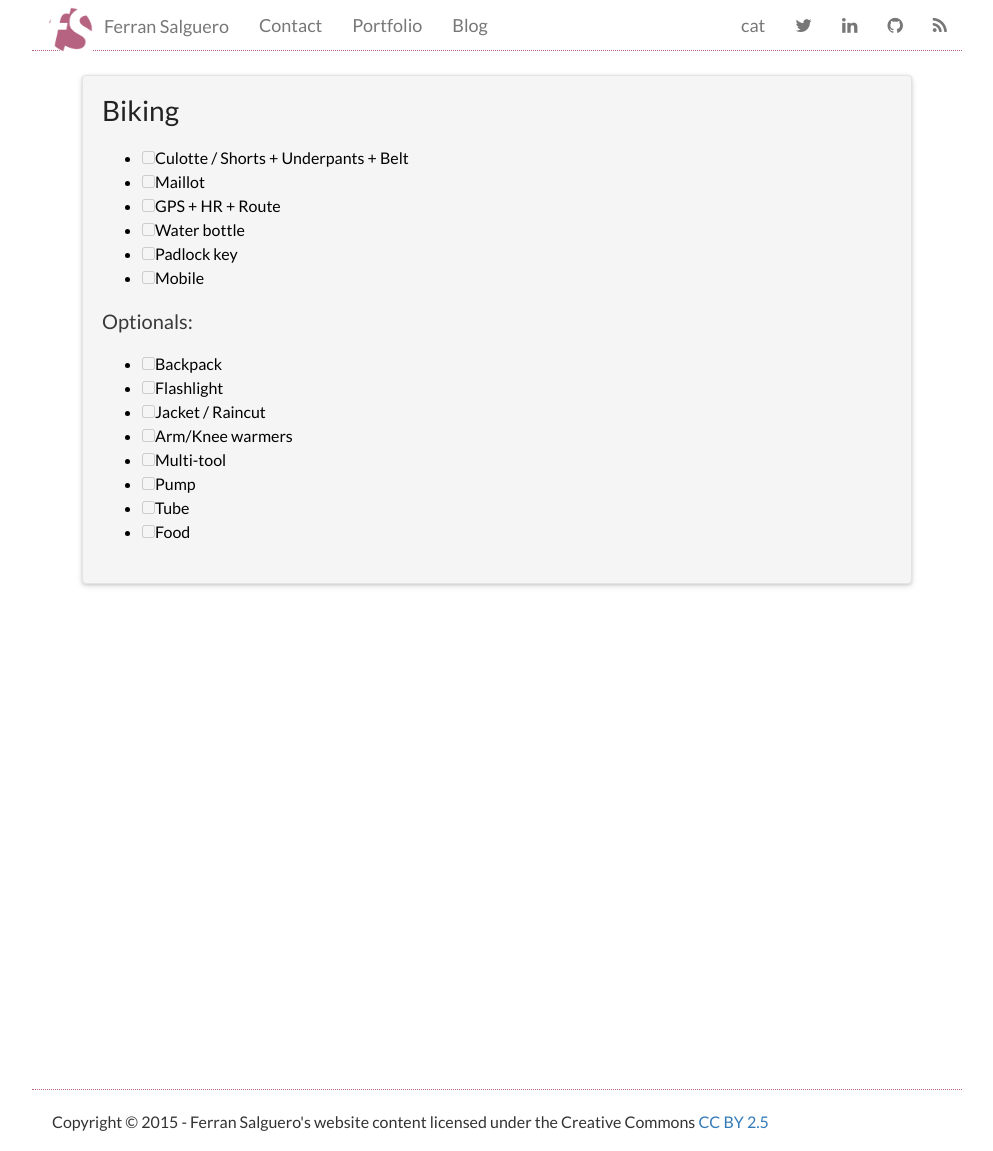
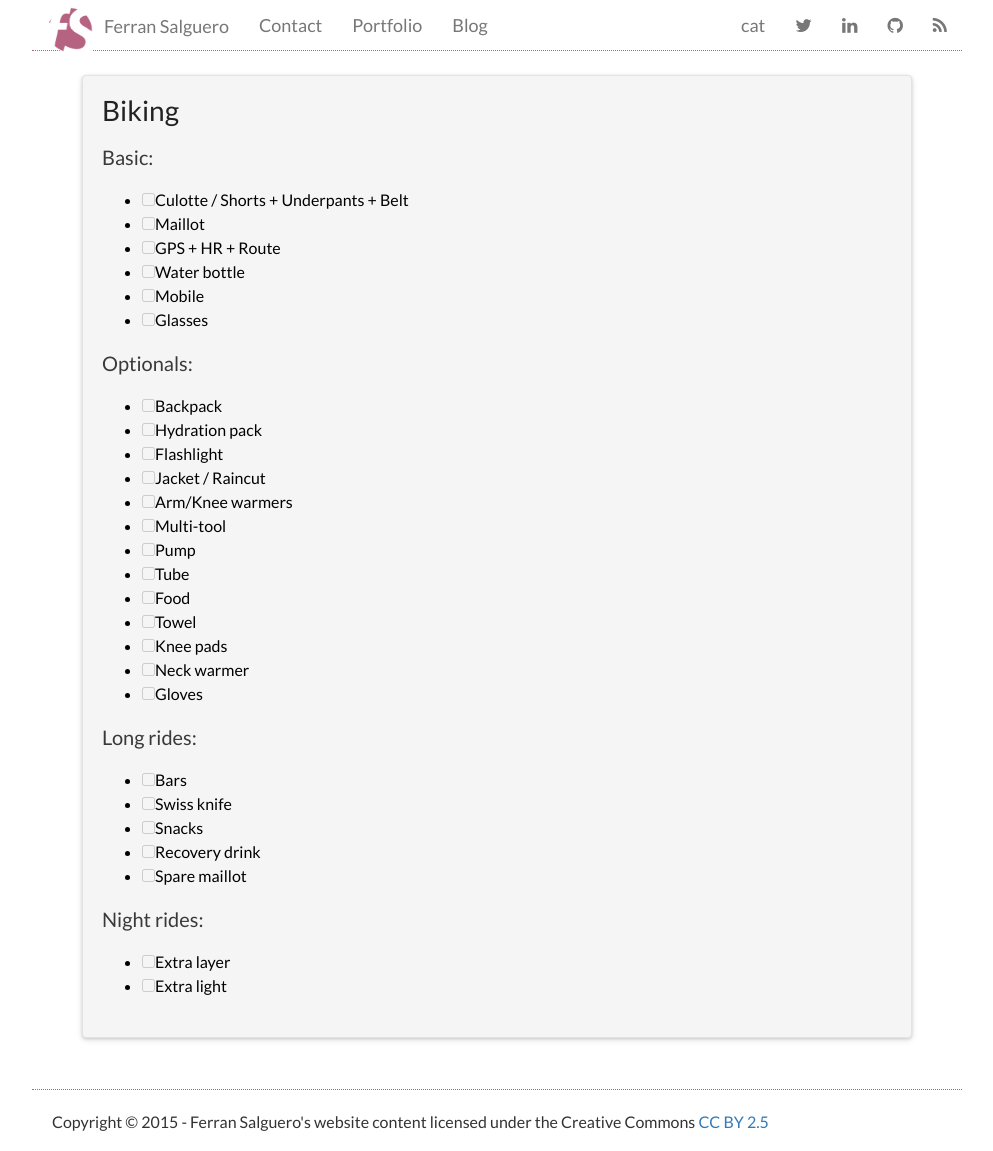
Before and after one commit to FerranSalguero/ferransalguero.github.io, a Jekyll site: the page built from checklists/biking.md, in a window 1280 px wide and 1151 px high. Shown: the whole window, without its empty margins (143-1136 px from the left). Built offline with Jekyll 4.4.1, drawn with Linux system fonts in a browser that asks for light colours; nearby versions of some CDN libraries; library files that are not in the unit come from our copies.

Commit message:
biking checklist update

```diff
--- a/checklists/biking.md
+++ b/checklists/biking.md
@@ -8,18 +8,22 @@ sitemap: false
 Biking
 ======
 
+Basic:
+------
+
 * [ ] Culotte / Shorts + Underpants + Belt
 * [ ] Maillot
 * [ ] GPS + HR + Route
 * [ ] Water bottle
-* [ ] Padlock key
 * [ ] Mobile
+* [ ] Glasses
 
 
 Optionals:
 ---------
 
 * [ ] Backpack
+* [ ] Hydration pack
 * [ ] Flashlight
 * [ ] Jacket / Raincut
 * [ ] Arm/Knee warmers
@@ -27,3 +31,23 @@ Optionals:
 * [ ] Pump
 * [ ] Tube
 * [ ] Food
+* [ ] Towel
+* [ ] Knee pads
+* [ ] Neck warmer
+* [ ] Gloves
+
+
+Long rides:
+-----------
+
+* [ ] Bars
+* [ ] Swiss knife
+* [ ] Snacks
+* [ ] Recovery drink
+* [ ] Spare maillot
+
+Night rides:
+------------
+
+* [ ] Extra layer
+* [ ] Extra light
```
